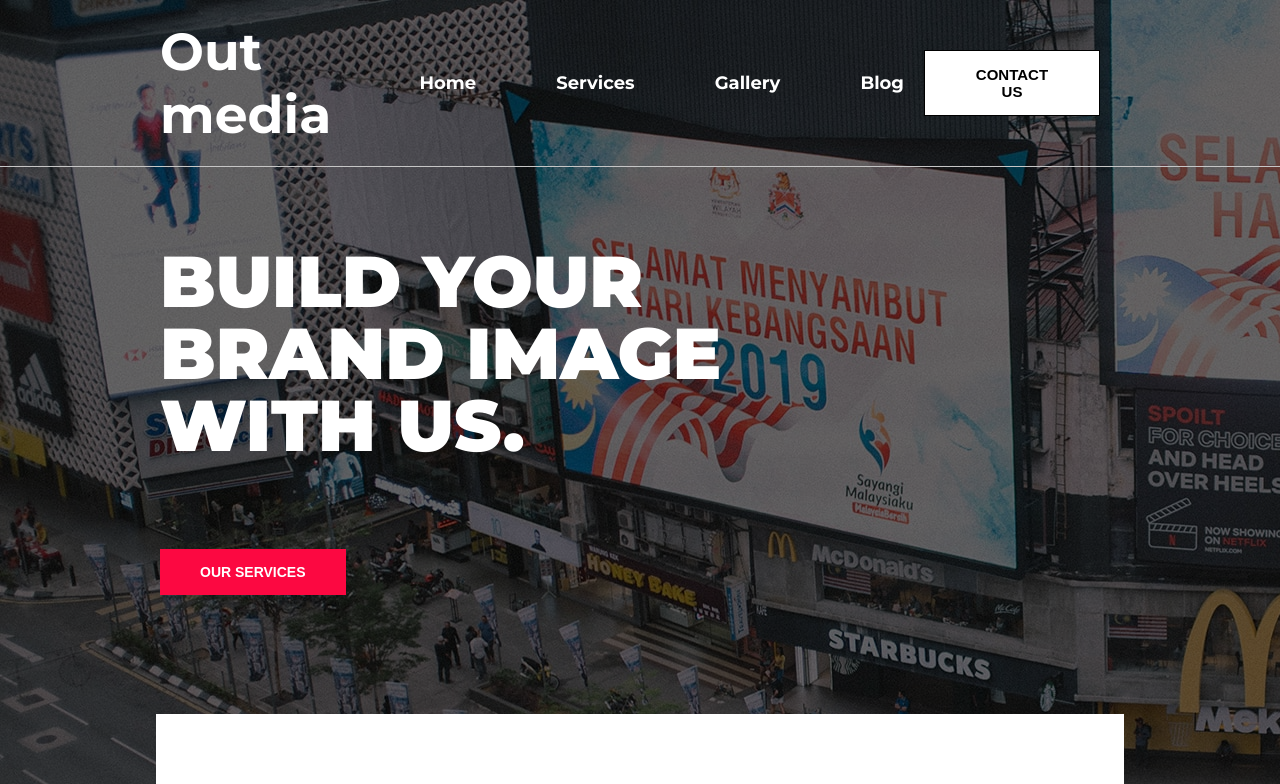
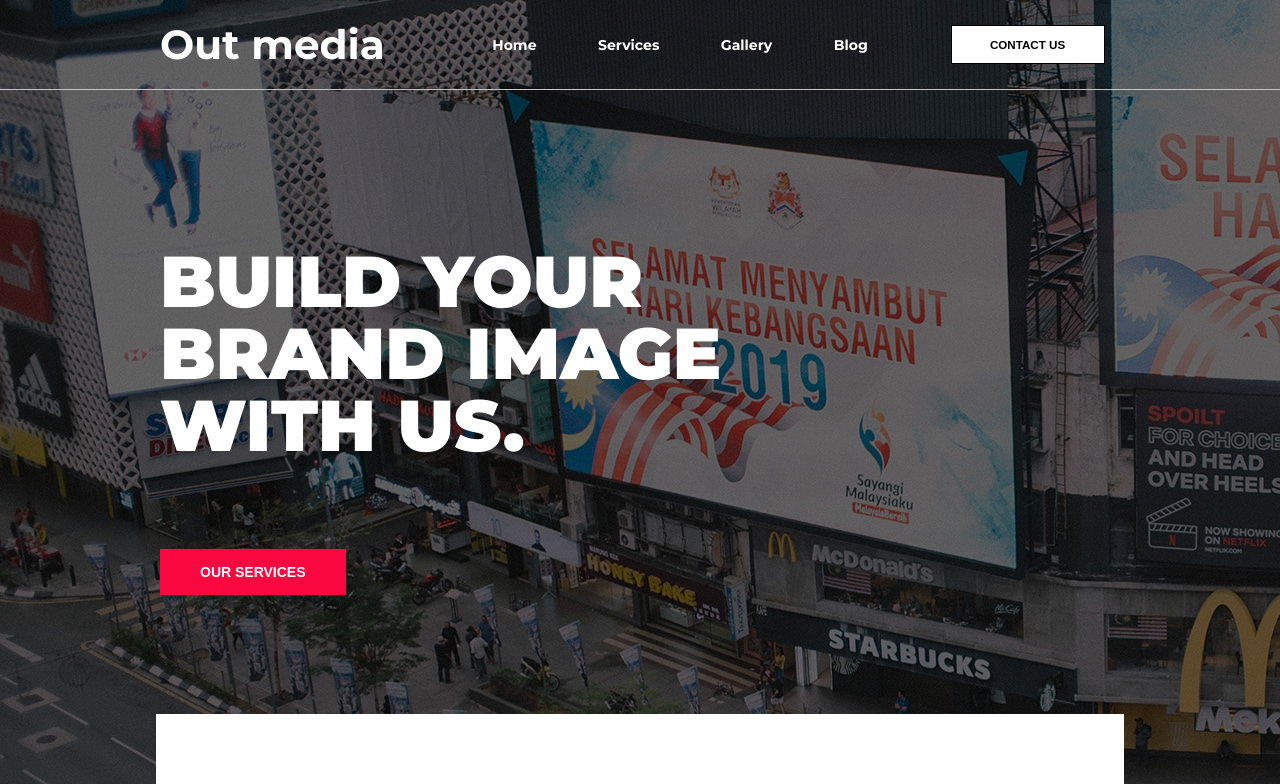
Before and after one commit to Mewsxd/billboard-rk, a React (Create React App) app: page / in a window 1280 px wide. Shown: the top 784 px of the page. Built offline with nearby package versions, Linux system fonts and the light colour scheme.

Commit message:
Changed font unit from rem to vw

```diff
--- a/src/components/general components/Navbar.js
+++ b/src/components/general components/Navbar.js
@@ -43,7 +43,7 @@ const Navbar = () => {
           <BsLinkedin className={styles.socialMediaIcons} />
         </li>
       </ul> */}
-        <button className={styles.socialMediaIcons}>CONTACT US</button>
+        <button>CONTACT US</button>
       </nav>
     </div>
   );
--- a/src/components/general components/Navbar.module.css
+++ b/src/components/general components/Navbar.module.css
@@ -21,26 +21,30 @@
   margin: 0 auto;
 }
 .navContainer h1 {
-  font-size: 5.2rem;
+  /* font-size: 5.2rem; */
+  font-size: 3.17vw;
   margin: 0;
 }
 .navContainer ul {
   list-style: none;
   display: flex;
-  gap: 8rem;
+  /* gap: 8rem; */
+  gap: 4.8vw;
 }
 .navContainer li {
   /* color: white; */
   cursor: pointer;
   font-family: Montserrat;
-  font-size: 1.8rem;
+  /* font-size: 1.8rem; */
+  font-size: 1.1vw;
   font-weight: 700;
 }
-.socialMediaIcons {
-  font-size: 1.5rem;
+.navContainer button {
+  /* font-size: 1.5rem; */
+  font-size: 0.91vw;
   font-weight: 600;
-  margin: 0rem 2rem;
-  padding: 1.5rem 5rem;
+  margin: 0rem 1.2vw;
+  padding: 0.91vw 3vw;
   background-color: white;
   border: 1px solid black;
   outline: none;
```
